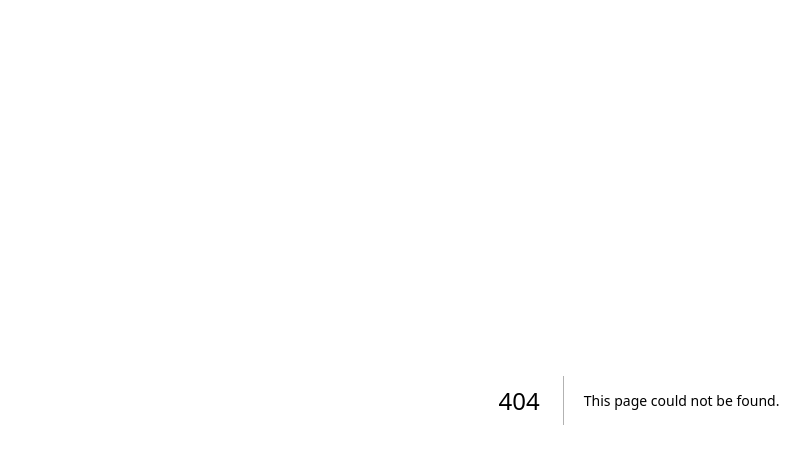
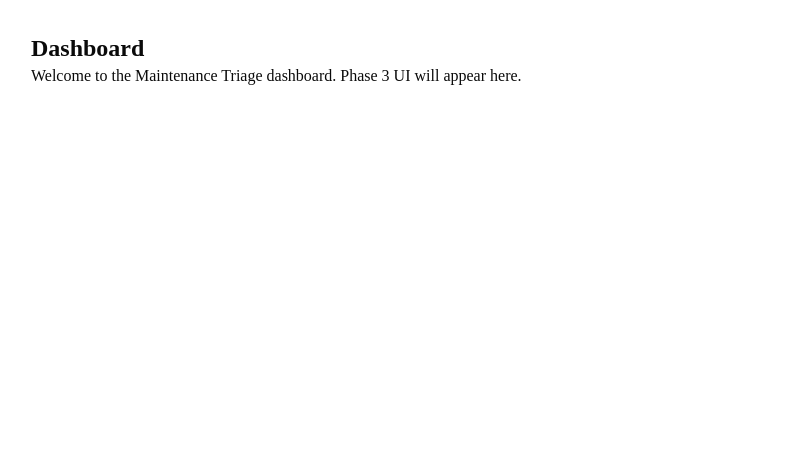
Before and after one commit to The-MathKing/ClovrrManager, a Next.js app: page /dashboard in a window 1280 px wide. Before the commit this address had no page. Shown: the top 464 px of the page, without its empty margins (1-811 px from the left). Built offline with nearby package versions, Linux system fonts and the light colour scheme.

Commit message:
Add dashboard placeholder to fix 404 on login redirect

```diff
--- /dev/null
+++ b/src/app/dashboard/page.tsx
@@ -0,0 +1,8 @@
+export default function DashboardPage() {
+  return (
+    <div className="p-8">
+      <h1 className="text-2xl font-bold">Dashboard</h1>
+      <p>Welcome to the Maintenance Triage dashboard. Phase 3 UI will appear here.</p>
+    </div>
+  )
+}
```
